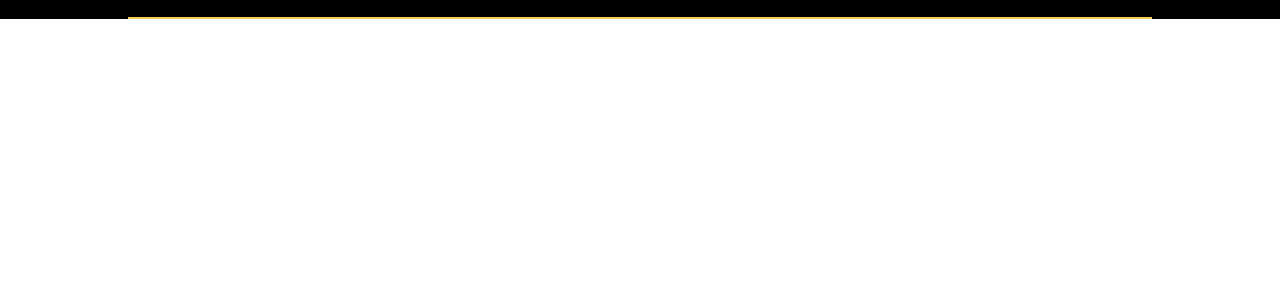
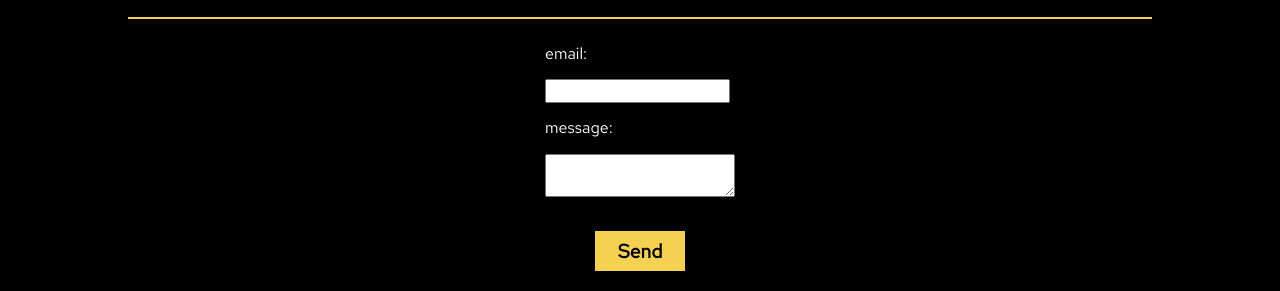
Before and after one commit to AleksandraBozenko/restaurant, a website: page src/content/index.html in a window 1280 px wide. Shown: the part 2878-3169 px from the top of the page. Before the commit the page ends 2897 px from the top, so only its background shows below. Drawn offline with nearby package versions, Linux system fonts and the light colour scheme; files that its build step writes are made by us from their sources.

Commit message:
Add: Contact form

```diff
--- a/src/content/index.html
+++ b/src/content/index.html
@@ -169,6 +169,16 @@
               <img class="contact__box--icon-img" src="/assets/img/instagram.svg" alt="instagram icon">
             </div>
           </div>
+          </div>
+        </div>
+        <div class="contact__message">
+          <form class="contact__message--form">
+            <p class="contact__message--form-text">email:</p>
+            <input class="contact__message--form-input" type="text">
+            <p class="contact__message--form-text">message:</p>
+            <textarea class="contact__message--form-textarea" type="text"></textarea>
+          </form>
+          <input class="contact__message--button" type="submit" value="Send">
         </div>
       </section>
     </main>
--- a/src/js/main.js
+++ b/src/js/main.js
@@ -93,17 +93,3 @@
   nav.classList.toggle('nav--js');
   header.classList.toggle('header--js');
  })
-
-
-
-
-
-
-
- const option = document.querySelectorAll('.eat__option--header');
-const description = document.querySelector('.eat__description');
-
-
-option.addEventListener('click', (e) =>{
-  description.classList.toggle('eat__description--js');
-})
--- a/src/scss/main.scss
+++ b/src/scss/main.scss
@@ -262,4 +262,25 @@
       }
     }
   }
+  &__message{
+    // width: 200px;
+    // height: 300px;
+    // background: green;
+    display: flex;
+    justify-content: center;
+    align-items: center;
+    flex-direction: column;
+    &--form{
+      padding: 10px;
+    }
+    &--button{
+      width: 90px;
+      height: 40px;
+      background: $yellow;
+      border: none;
+      font-weight: bold;
+      font-size: 1.2em;
+      margin: 20px auto;
+    }
+  }
 }
```
